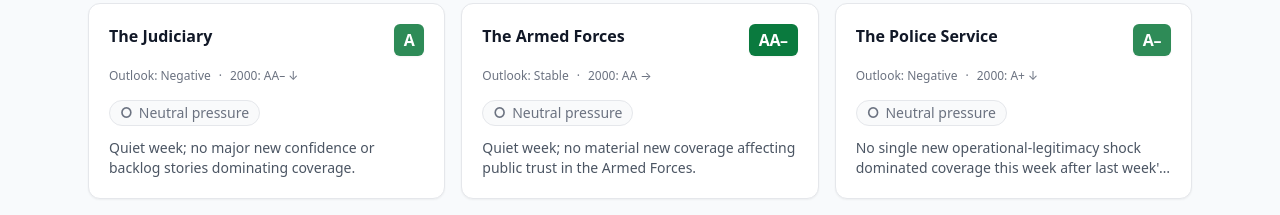
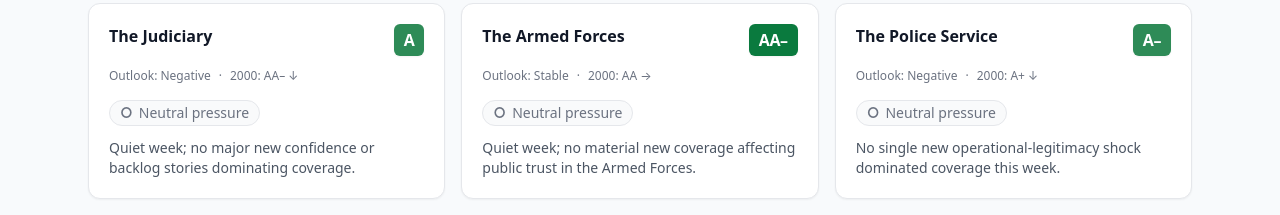
Before and after one commit to stumpyuk1/gir-institutional-ratings, a Next.js app: page / in a window 1280 px wide. Shown: the part 1180-1395 px from the top of the page. Built offline with nearby package versions, Linux system fonts and the light colour scheme.

Commit message:
Weekly signals 20-26 Sep 2026: part1 Neutral week label

```diff
--- a/data/institutions-part1.ts
+++ b/data/institutions-part1.ts
@@ -44,7 +44,7 @@ export const part1: Institution[] = [
     baseline2000: "AA",
     trajectory: "Deteriorating",
     weeklySignal: "Neutral",
-    signalWeek: "13 – 19 Sep 2026",
+    signalWeek: "20 – 26 Sep 2026",
     signalDriver: "Quiet week with no material new coverage of institutional standing or legitimacy.",
     summary: "Public support for remaining a monarchy has fallen to a 33-year low, driven by a sharp generational split. Soft power and ceremonial roles remain strong, but the long-term legitimacy base has narrowed.",
     trajectoryNotes: [
@@ -79,7 +79,7 @@ export const part1: Institution[] = [
     baseline2000: "A",
     trajectory: "Deteriorating",
     weeklySignal: "Neutral",
-    signalWeek: "13 – 19 Sep 2026",
+    signalWeek: "20 – 26 Sep 2026",
     signalDriver: "Quiet week; no single institutional trust shock specific to Parliament.",
     summary: "Trust in government and the system of governing are at or near historic lows. The legislature remains operationally functional, but domestic legitimacy is clearly impaired.",
     trajectoryNotes: [
@@ -114,7 +114,7 @@ export const part1: Institution[] = [
     baseline2000: "AA–",
     trajectory: "Deteriorating",
     weeklySignal: "Neutral",
-    signalWeek: "13 – 19 Sep 2026",
+    signalWeek: "20 – 26 Sep 2026",
     signalDriver: "No significant new coverage of capability, impartiality or delivery this week.",
     summary: "Still more trusted than politicians, but perceptions of bureaucracy and mixed delivery performance have grown. Professional core and impartiality norms hold under sustained pressure.",
     trajectoryNotes: [
@@ -149,7 +149,7 @@ export const part1: Institution[] = [
     baseline2000: "AA–",
     trajectory: "Deteriorating",
     weeklySignal: "Neutral",
-    signalWeek: "13 – 19 Sep 2026",
+    signalWeek: "20 – 26 Sep 2026",
     signalDriver: "Quiet week; no major new confidence or backlog stories dominating coverage.",
     summary: "Formal independence remains robust and international rankings relatively high, but public confidence and operational pressures (backlogs, resources) have deteriorated.",
     trajectoryNotes: [
@@ -184,7 +184,7 @@ export const part1: Institution[] = [
     baseline2000: "AA",
     trajectory: "Stable",
     weeklySignal: "Neutral",
-    signalWeek: "13 – 19 Sep 2026",
+    signalWeek: "20 – 26 Sep 2026",
     signalDriver: "Quiet week; no material new coverage affecting public trust in the Armed Forces.",
     summary: "Public trust remains high relative to almost every other UK institution. Operational professionalism and alliance contribution continue, while personnel and equipment pressures persist.",
     trajectoryNotes: [
@@ -219,8 +219,8 @@ export const part1: Institution[] = [
     baseline2000: "A+",
     trajectory: "Deteriorating",
     weeklySignal: "Neutral",
-    signalWeek: "13 – 19 Sep 2026",
-    signalDriver: "No single new operational-legitimacy shock dominated coverage this week after last week's protest-handling criticism.",
+    signalWeek: "20 – 26 Sep 2026",
+    signalDriver: "No single new operational-legitimacy shock dominated coverage this week.",
     summary: "Public confidence remains under sustained pressure from high-profile misconduct cases, operational performance concerns and perceptions of differential treatment. Core capability and most officers continue to deliver, but the legitimacy cushion has thinned markedly over two decades.",
     trajectoryNotes: [
       "Multiple high-profile misconduct and culture stories have compounded.",
```
